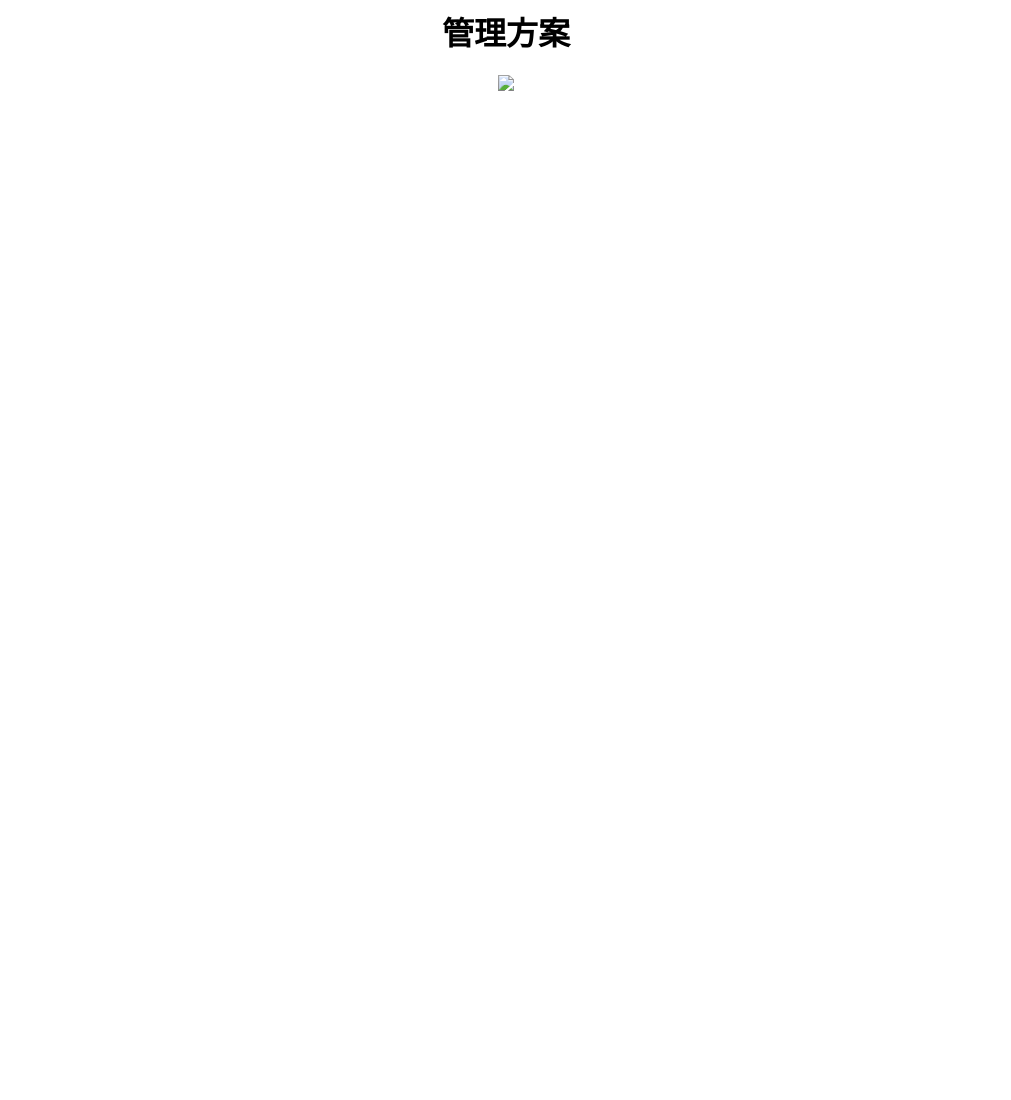
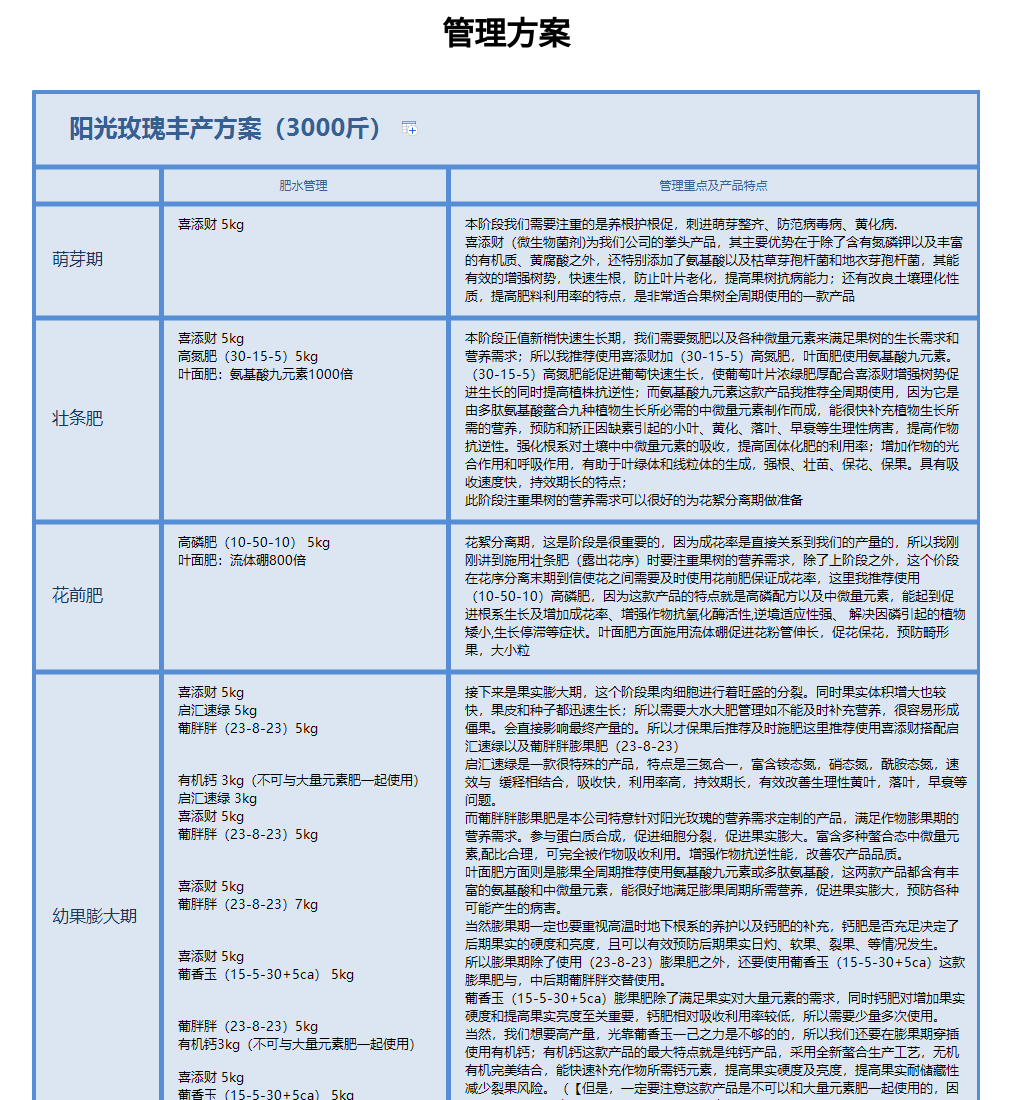
Before and after one commit to Txj00818/M, a plain HTML site: page index.html in a window 1280 px wide. Shown: the top 1100 px of the page, without its empty margins (134-1145 px from the left). Before the commit the page ends 800 px from the top, so only its background shows below. Drawn offline with Linux system fonts and the light colour scheme.

Commit message:
Update index.html

```diff
--- a/index.html
+++ b/index.html
@@ -10,7 +10,7 @@
 <a name="4r46kn2d2nkbp29umm839ss94n">管理方案</a>
 </h1>
 <div align="center" class="globalOverview">
-<img src="./images/阳光玫瑰丰产方案（3000斤）.jpg">
+<img src="./阳光玫瑰小苗方案_files/images/阳光玫瑰丰产方案（3000斤）.jpg">
 </div>
 
 
```
